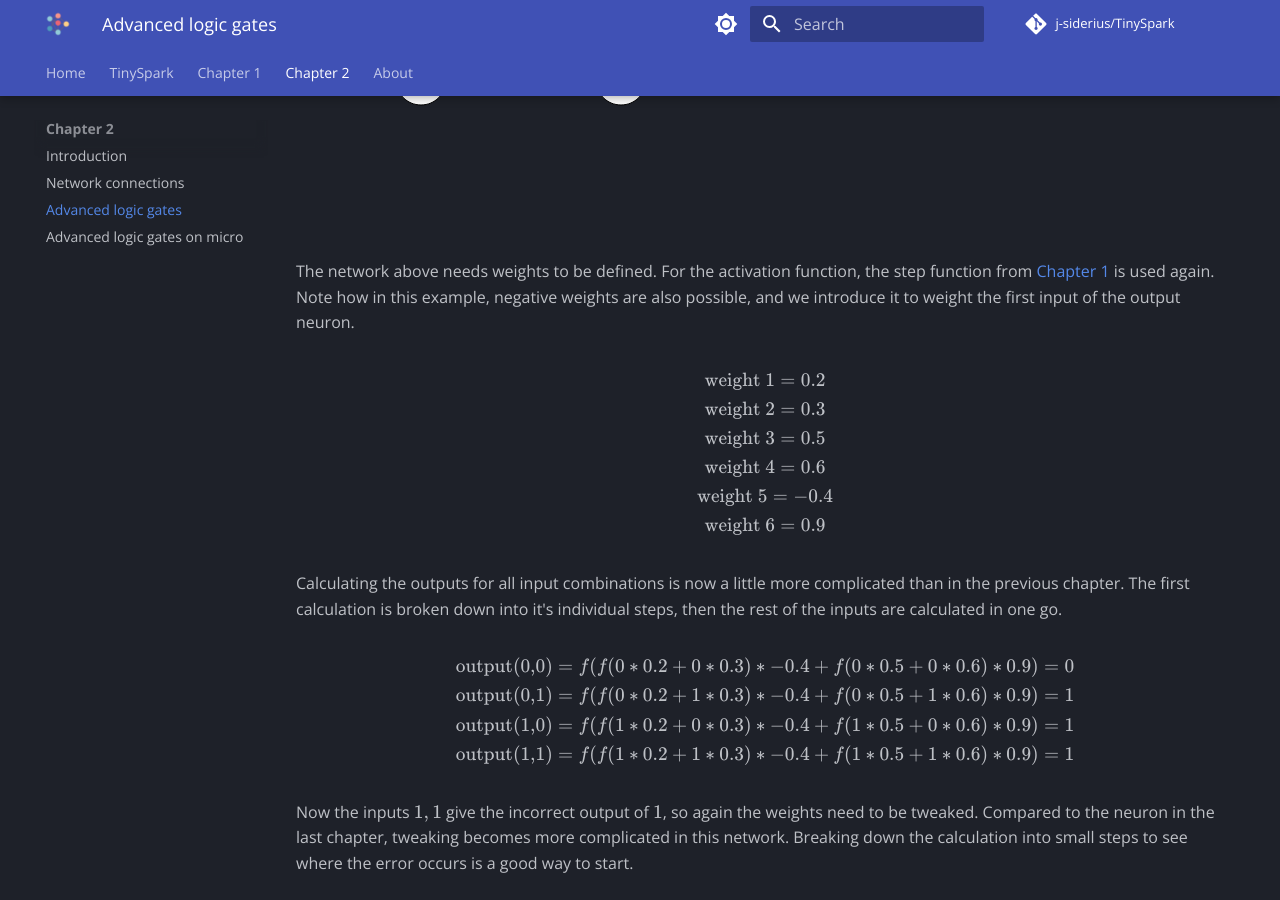
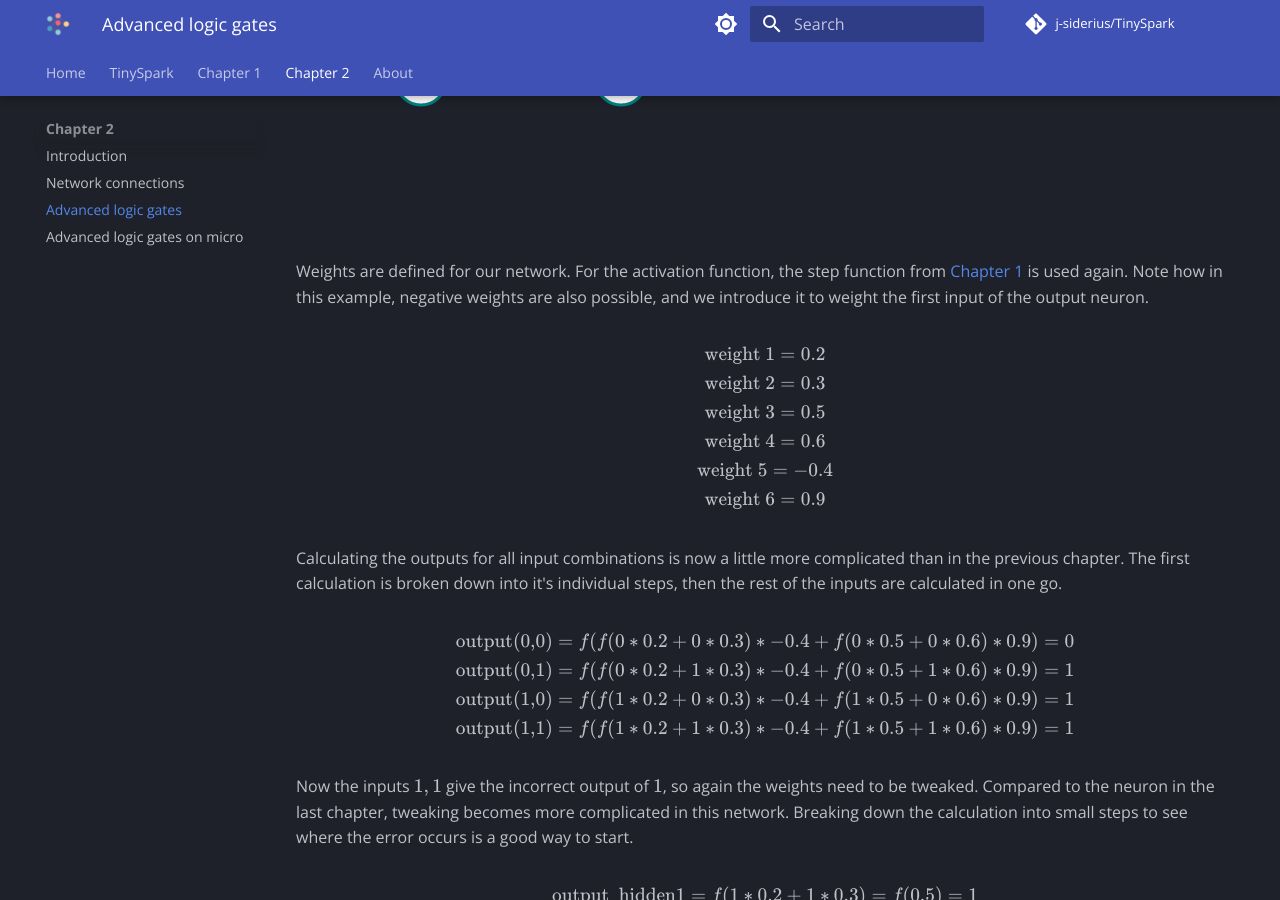
Before and after one commit to j-siderius/TinySpark, an MkDocs documentation site: the page built from docs/chapter2/advanced_logic_gates.md, in a window 1280 px wide and 900 px high, scrolled down 1086 px. Built offline with MkDocs 1.6.1 and Material for MkDocs 9.7.7, drawn with Linux system fonts in a browser that asks for light colours; comment, search, counter and statistics services are not loaded.

Commit message:
changed images to custom colours

```diff
--- a/docs/chapter2/advanced_logic_gates.md
+++ b/docs/chapter2/advanced_logic_gates.md
@@ -21,9 +21,9 @@
 
 ---
 
-![FCNN](../assets/images/nn_2-2-1.png)
+![FCNN with weights](../assets/images/nn_2-2-1_weights.png)
 
-The network above needs weights to be defined. For the activation function, the step function from [Chapter 1](../chapter1/logic_gates.md) is used again. Note how in this example, negative weights are also possible, and we introduce it to weight the first input of the output neuron.
+Weights are defined for our network. For the activation function, the step function from [Chapter 1](../chapter1/logic_gates.md) is used again. Note how in this example, negative weights are also possible, and we introduce it to weight the first input of the output neuron.
 
 $$
 \displaylines{
```
Also changed, not shown: docs/assets/images/nn_2-2-1.png, docs/assets/images/nn_2-2-1_weights.png (added), docs/assets/images/nn_5-8-8-8-3.png.
